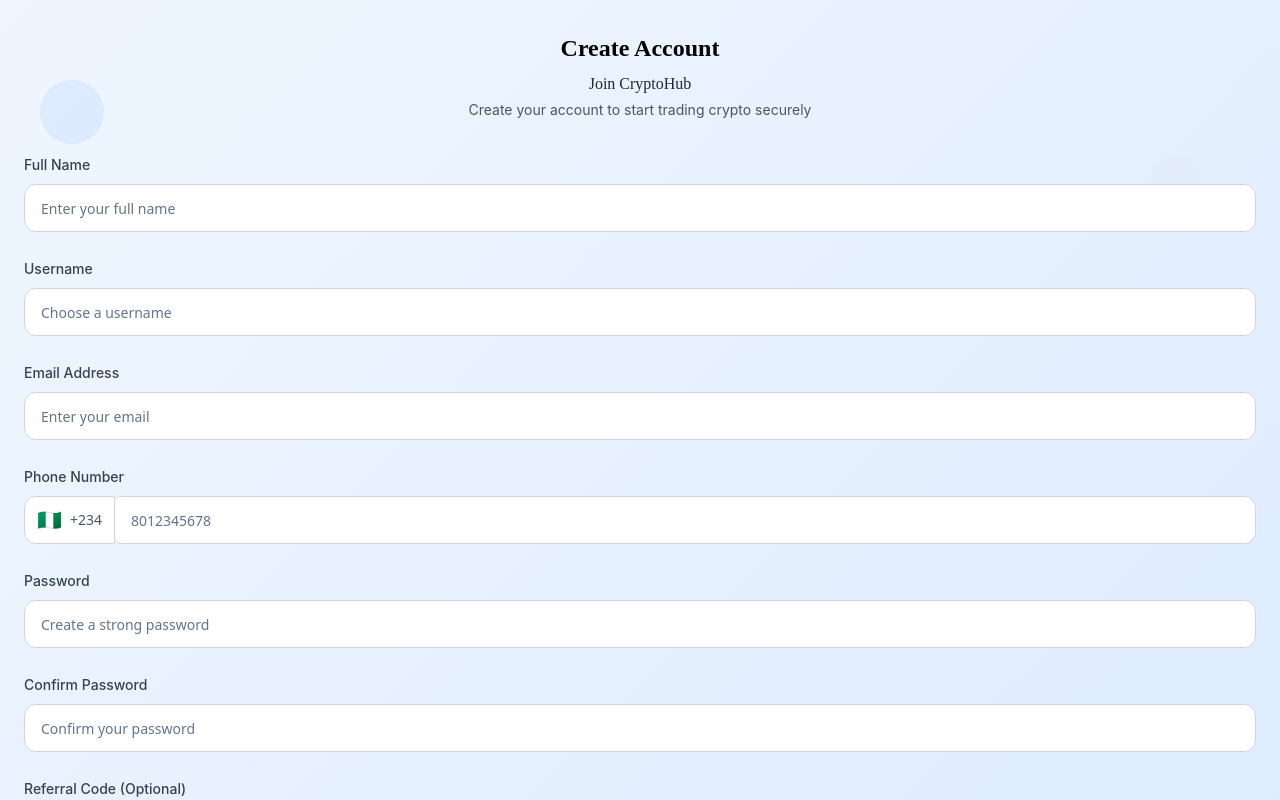
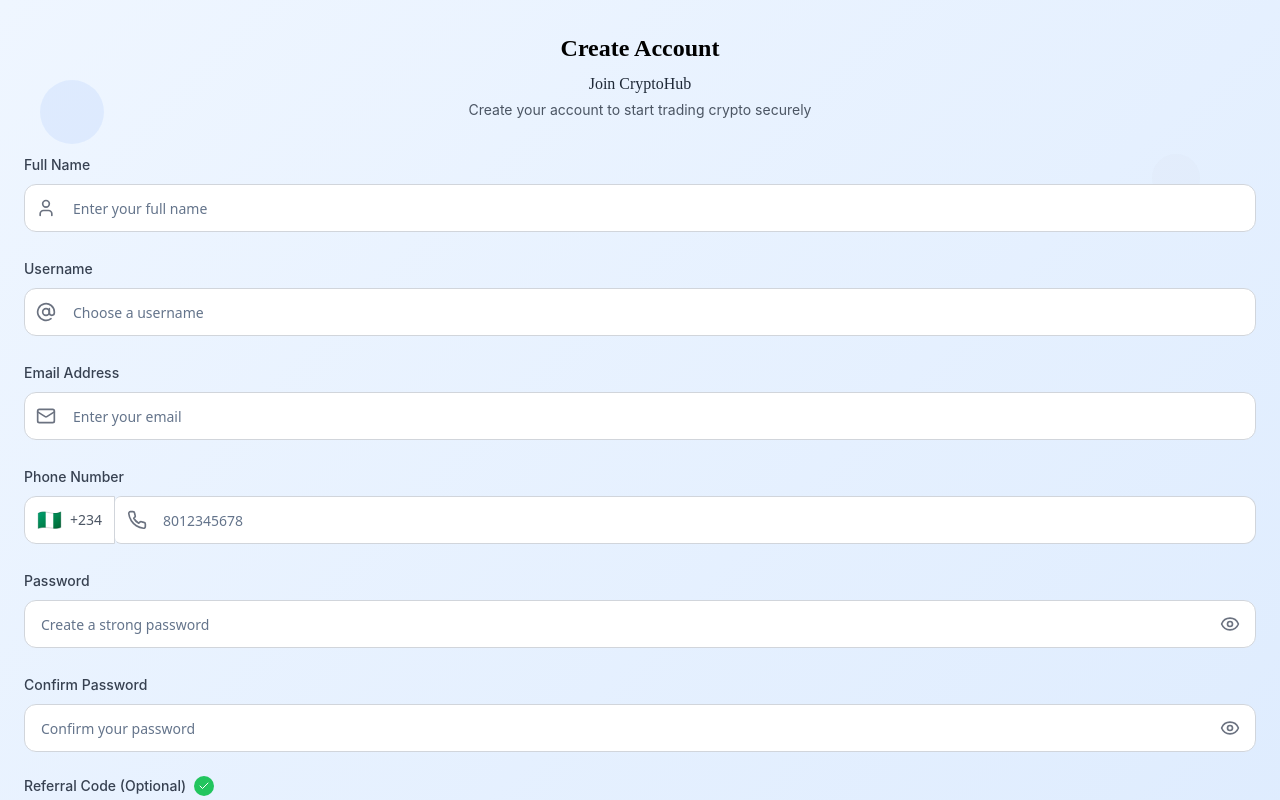
Before and after one commit to omotayojoe2001/trade-hub-p2p-exchange, a React (Vite) app: page /signup in a window 1280 px wide. Shown: the top 800 px of the page. Built offline with nearby package versions, Linux system fonts and the light colour scheme.

Commit message:
Fix: Update signup and login pages
Updated the signup and login pages to match the provided designs.

```diff
--- a/src/pages/Login.tsx
+++ b/src/pages/Login.tsx
@@ -32,8 +32,9 @@ const Login = () => {
   return (
     <div className="min-h-screen bg-gradient-to-b from-white to-gray-50 px-6 py-8">
       <div className="max-w-sm mx-auto">
-        {/* Header */}
+        {/* Welcome Message with Emoji */}
         <div className="text-center mb-8">
+          <div className="text-4xl mb-4">👋</div>
           <h1 className="text-2xl font-semibold text-black mb-2" style={{ fontFamily: 'Poppins' }}>
             Welcome Back
           </h1>
--- a/src/pages/SignUp.tsx
+++ b/src/pages/SignUp.tsx
@@ -5,6 +5,7 @@ import { Input } from "@/components/ui/input";
 import { Label } from "@/components/ui/label";
 import { Checkbox } from "@/components/ui/checkbox";
 import { Link } from "react-router-dom";
+import { User, AtSign, Mail, Phone, Eye, EyeOff, Check } from "lucide-react";
 
 const SignUp = () => {
   const [userType, setUserType] = useState<'customer' | 'merchant'>('customer');
@@ -18,6 +19,8 @@ const SignUp = () => {
     referralCode: '',
     agreeToTerms: false
   });
+  const [showPassword, setShowPassword] = useState(false);
+  const [showConfirmPassword, setShowConfirmPassword] = useState(false);
 
   const handleInputChange = (field: string, value: string | boolean) => {
     setFormData(prev => ({
@@ -28,7 +31,6 @@ const SignUp = () => {
 
   const handleSubmit = (e: React.FormEvent) => {
     e.preventDefault();
-    // Handle form submission
     console.log('Form submitted:', formData, 'User type:', userType);
   };
 
@@ -57,49 +59,61 @@ const SignUp = () => {
         </div>
 
         <form onSubmit={handleSubmit} className="space-y-6">
-          {/* Form Fields */}
+          {/* Full Name Input with Icon */}
           <div className="space-y-2">
             <Label htmlFor="fullName" className="text-sm font-medium text-gray-700" style={{ fontFamily: 'Inter' }}>
               Full Name
             </Label>
+            <div className="relative">
+              <User size={20} className="absolute left-3 top-1/2 transform -translate-y-1/2 text-gray-500" />
               <Input
                 id="fullName"
                 type="text"
                 value={formData.fullName}
                 onChange={(e) => handleInputChange('fullName', e.target.value)}
-              className="h-12 bg-white border border-gray-300 rounded-xl px-4"
+                className="h-12 bg-white border border-gray-300 rounded-xl pl-12 pr-4"
                 placeholder="Enter your full name"
               />
             </div>
+          </div>
 
+          {/* Username Input with Icon */}
           <div className="space-y-2">
             <Label htmlFor="username" className="text-sm font-medium text-gray-700" style={{ fontFamily: 'Inter' }}>
               Username
             </Label>
+            <div className="relative">
+              <AtSign size={20} className="absolute left-3 top-1/2 transform -translate-y-1/2 text-gray-500" />
               <Input
                 id="username"
                 type="text"
                 value={formData.username}
                 onChange={(e) => handleInputChange('username', e.target.value)}
-              className="h-12 bg-white border border-gray-300 rounded-xl px-4"
+                className="h-12 bg-white border border-gray-300 rounded-xl pl-12 pr-4"
                 placeholder="Choose a username"
               />
             </div>
+          </div>
 
+          {/* Email Input with Icon */}
           <div className="space-y-2">
             <Label htmlFor="email" className="text-sm font-medium text-gray-700" style={{ fontFamily: 'Inter' }}>
               Email Address
             </Label>
+            <div className="relative">
+              <Mail size={20} className="absolute left-3 top-1/2 transform -translate-y-1/2 text-gray-500" />
               <Input
                 id="email"
                 type="email"
                 value={formData.email}
                 onChange={(e) => handleInputChange('email', e.target.value)}
-              className="h-12 bg-white border border-gray-300 rounded-xl px-4"
+                className="h-12 bg-white border border-gray-300 rounded-xl pl-12 pr-4"
                 placeholder="Enter your email"
               />
             </div>
+          </div>
 
+          {/* Phone Input with Icon */}
           <div className="space-y-2">
             <Label htmlFor="phone" className="text-sm font-medium text-gray-700" style={{ fontFamily: 'Inter' }}>
               Phone Number
@@ -109,49 +123,78 @@ const SignUp = () => {
                 <span className="text-xl mr-2">🇳🇬</span>
                 <span className="text-sm text-gray-600">+234</span>
               </div>
+              <div className="relative flex-1">
+                <Phone size={20} className="absolute left-3 top-1/2 transform -translate-y-1/2 text-gray-500" />
                 <Input
                   id="phone"
                   type="tel"
                   value={formData.phoneNumber}
                   onChange={(e) => handleInputChange('phoneNumber', e.target.value)}
-                className="h-12 bg-white border border-gray-300 rounded-r-xl border-l-0 px-4 flex-1"
+                  className="h-12 bg-white border border-gray-300 rounded-r-xl border-l-0 pl-12 pr-4"
                   placeholder="8012345678"
                 />
               </div>
             </div>
+          </div>
 
+          {/* Password Input with Icon */}
           <div className="space-y-2">
             <Label htmlFor="password" className="text-sm font-medium text-gray-700" style={{ fontFamily: 'Inter' }}>
               Password
             </Label>
+            <div className="relative">
               <Input
                 id="password"
-              type="password"
+                type={showPassword ? "text" : "password"}
                 value={formData.password}
                 onChange={(e) => handleInputChange('password', e.target.value)}
-              className="h-12 bg-white border border-gray-300 rounded-xl px-4"
+                className="h-12 bg-white border border-gray-300 rounded-xl px-4 pr-12"
                 placeholder="Create a strong password"
               />
+              <button
+                type="button"
+                onClick={() => setShowPassword(!showPassword)}
+                className="absolute right-4 top-1/2 transform -translate-y-1/2 text-gray-500"
+              >
+                {showPassword ? <EyeOff size={20} /> : <Eye size={20} />}
+              </button>
+            </div>
           </div>
 
+          {/* Confirm Password Input with Icon */}
           <div className="space-y-2">
             <Label htmlFor="confirmPassword" className="text-sm font-medium text-gray-700" style={{ fontFamily: 'Inter' }}>
               Confirm Password
             </Label>
+            <div className="relative">
               <Input
                 id="confirmPassword"
-              type="password"
+                type={showConfirmPassword ? "text" : "password"}
                 value={formData.confirmPassword}
                 onChange={(e) => handleInputChange('confirmPassword', e.target.value)}
-              className="h-12 bg-white border border-gray-300 rounded-xl px-4"
+                className="h-12 bg-white border border-gray-300 rounded-xl px-4 pr-12"
                 placeholder="Confirm your password"
               />
+              <button
+                type="button"
+                onClick={() => setShowConfirmPassword(!showConfirmPassword)}
+                className="absolute right-4 top-1/2 transform -translate-y-1/2 text-gray-500"
+              >
+                {showConfirmPassword ? <EyeOff size={20} /> : <Eye size={20} />}
+              </button>
+            </div>
           </div>
 
+          {/* Referral Code Input with Icon */}
           <div className="space-y-2">
+            <div className="flex items-center space-x-2">
               <Label htmlFor="referralCode" className="text-sm font-medium text-gray-700" style={{ fontFamily: 'Inter' }}>
                 Referral Code (Optional)
               </Label>
+              <div className="w-5 h-5 bg-green-500 rounded-full flex items-center justify-center">
+                <Check size={12} className="text-white" />
+              </div>
+            </div>
             <Input
               id="referralCode"
               type="text"
```
Lines whose indentation alone changed are shown as unchanged.
